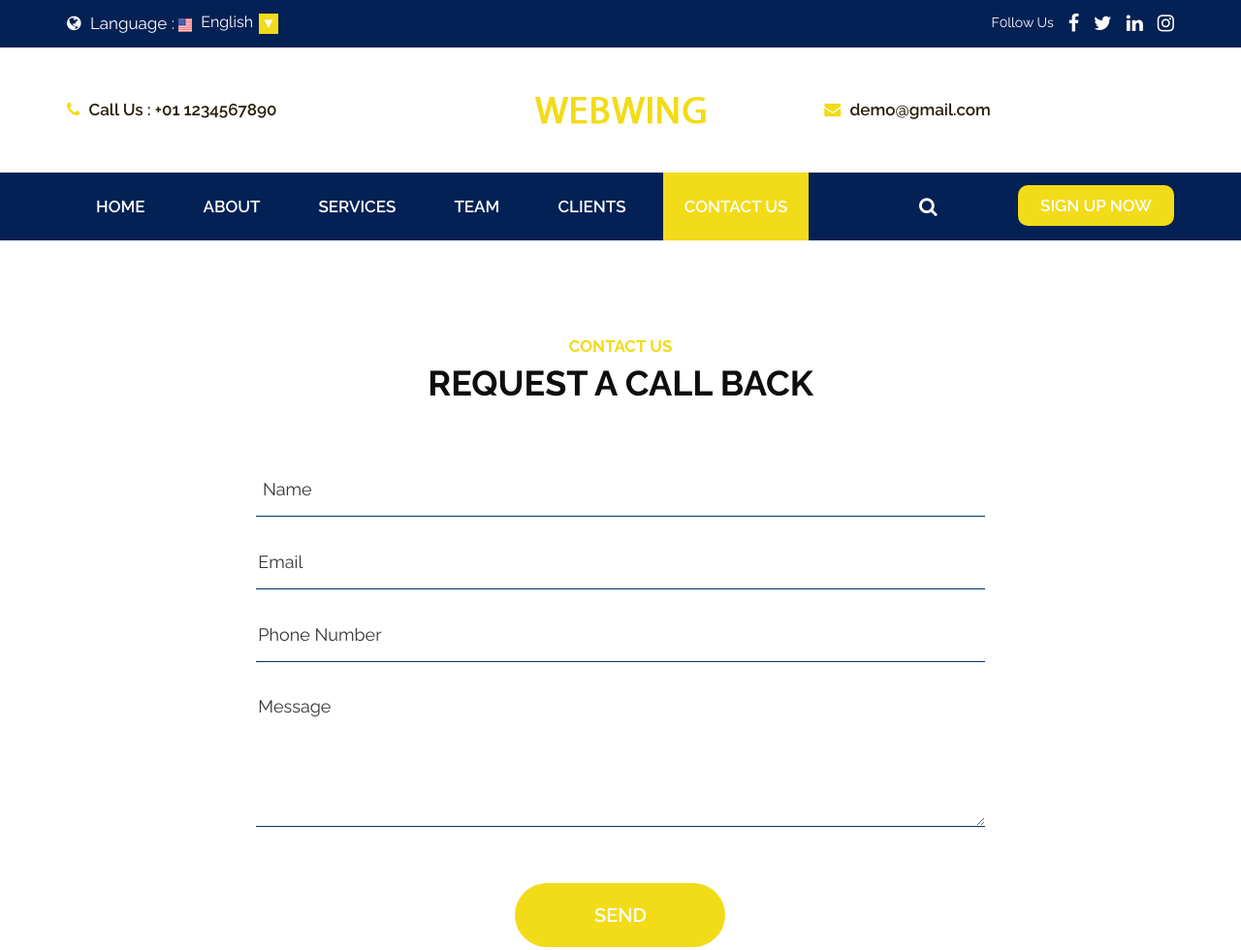
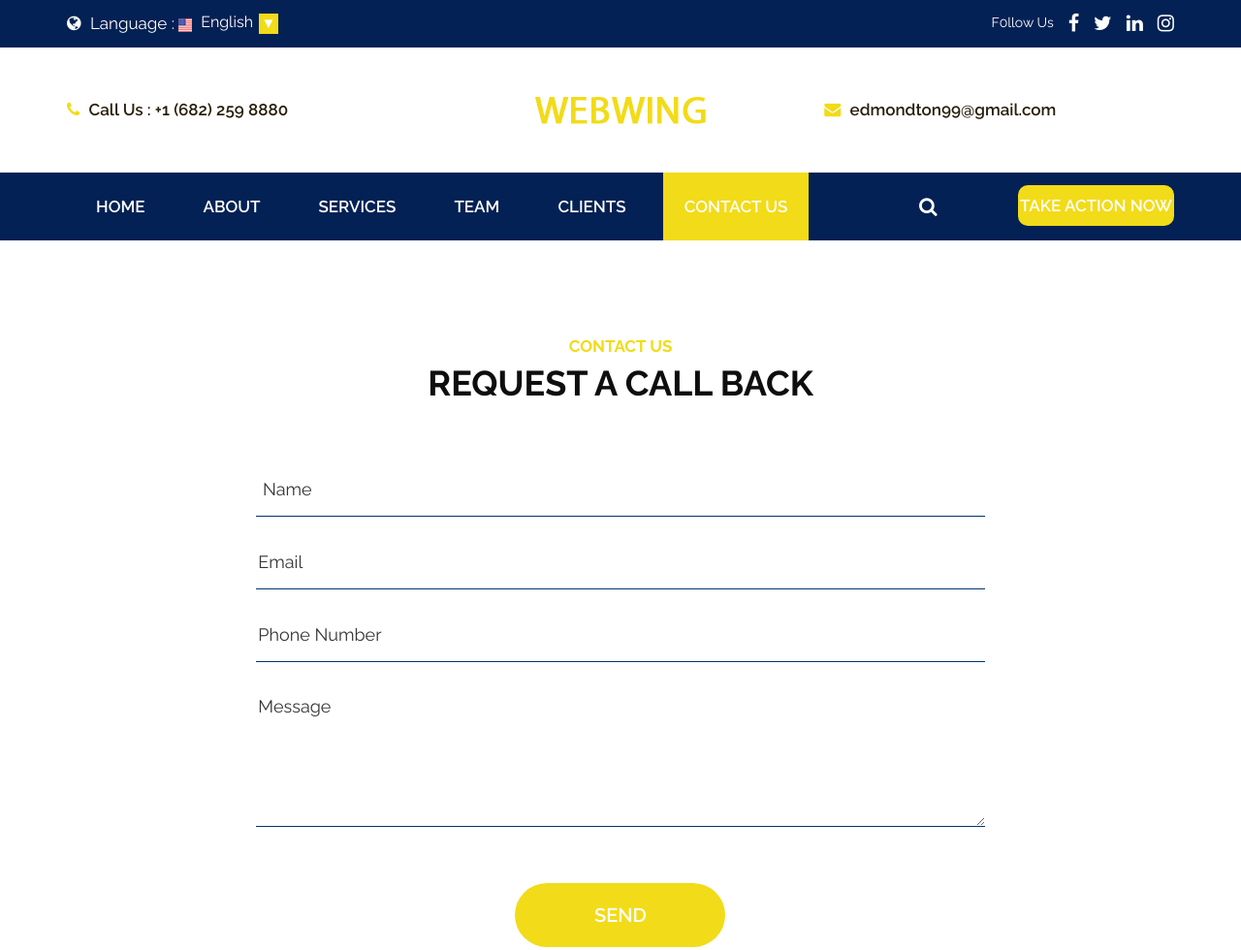
Before and after one commit to RODRIGUE93/web-consulting, a plain HTML site: page contact.html in a window 1280 px wide. Shown: the top 980 px of the page at 97% size. Drawn offline with nearby package versions, Linux system fonts and the light colour scheme.

Commit message:
feature branch

```diff
--- a/contact.html
+++ b/contact.html
@@ -82,7 +82,7 @@
                   <div class="row d_flex">
                      <div class="col-md-4 col-sm-4 d_none">
                         <ul class="conta_icon">
-                           <li><a href="#"><i class="fa fa-phone" aria-hidden="true"></i> Call Us : +01 1234567890</a> </li>
+                           <li><a href="#"><i class="fa fa-phone" aria-hidden="true"></i> Call Us : +1 (682) 259 8880</a> </li>
                         </ul>
                      </div>
                      <div class="col-md-4 col-sm-4 " >
@@ -90,7 +90,7 @@
                      </div>
                      <div class="col-md-4 col-sm-4 d_none">
                         <ul class="conta_icon ">
-                           <li><a href="#"><i class="fa fa-envelope" aria-hidden="true"></i> demo@gmail.com</a> </li>
+                           <li><a href="#"><i class="fa fa-envelope" aria-hidden="true"></i> edmondton99@gmail.com</a> </li>
                         </ul>
                      </div>
                   </div>
@@ -131,7 +131,7 @@
                      <div class="col-md-3 col-sm-5 d_none">
                         <ul class="sign">
                            <li><a href="#"><i class="fa fa-search" aria-hidden="true"></i></a></li>
-                           <li><a class="sign_btn" href="#">sign up now</a></li>
+                           <li><a class="sign_btn" href="#">take action now</a></li>
                         </ul>
                      </div>
                   </div>
```
